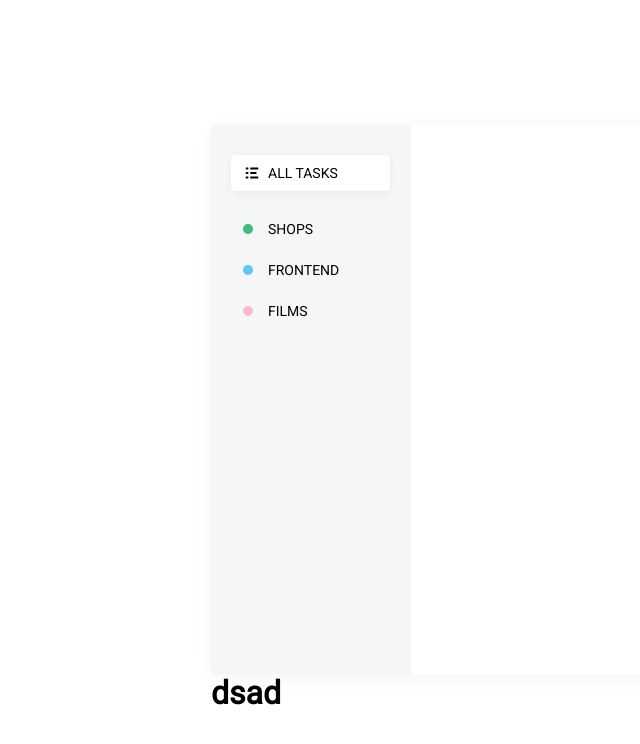
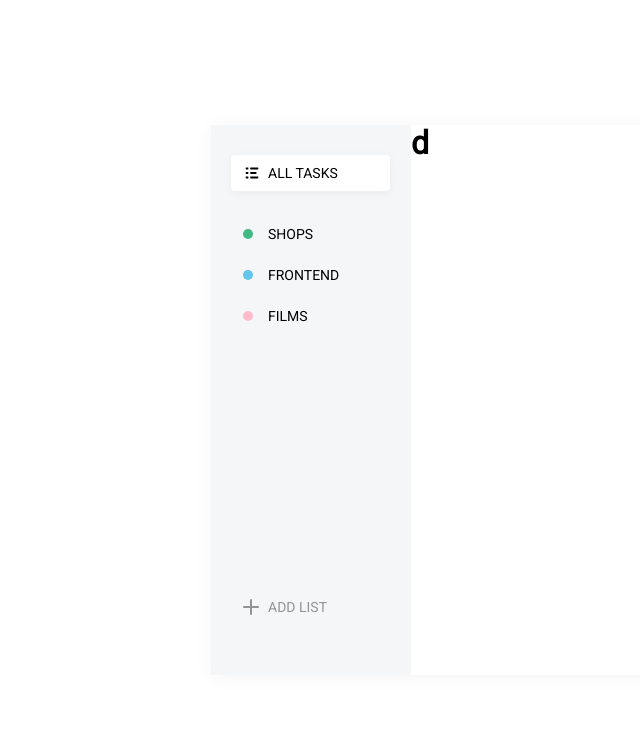
Before and after one commit to VengerAlex/TaskExtended, a React (Create React App) app: page / in a window 1280 px wide. Shown: the top 744 px of the page, without its empty margins (54-694 px from the left). Built offline with nearby package versions, Linux system fonts and the light colour scheme.

Commit message:
created color-picker

```diff
--- a/src/App.js
+++ b/src/App.js
@@ -1,22 +1,28 @@
 import List from "./components/List/index";
+import AddListBtn from "./components/AddListBtn/AddListBtn";
+import DB from './db.json'
 
 const App = (props) => {
+    console.log(DB)
+
     return (
         <div className='todo'>
             <div className="todo__sidebar">
-                <List items={[
-                    {
-                        icon: '/img/list.svg', title: 'All Tasks', active: true
-                    }
-                ]}/>
-                <List items={[
-                    {color: 'green', title: 'Shops'},
-                    {color: 'blue', title: 'Frontend'},
-                    {color: 'pink', title: 'Films'},
-                ]}/>
+                <List
+                    items={[{icon: '/img/list.svg', title: 'All Tasks', active: true}]}
+                    isRemovable = {false}
+                />
+                <List
+                    items={[
+                        {color: 'green', title: 'Shops'},
+                        {color: 'blue', title: 'Frontend'},
+                        {color: 'pink', title: 'Films'}]}
+                    isRemovable
+                />
+                <AddListBtn data={DB}/>
             </div>
             <div className="todo__tasks">
-                <h1>dsad</h1>
+                <h1>d</h1>
             </div>
         </div>
     )
--- /dev/null
+++ b/src/components/AddListBtn/AddListBtn.jsx
@@ -0,0 +1,70 @@
+import React, {useState} from 'react';
+
+import List from "../List";
+import './AddListBtn.scss'
+
+const AddListBtn = ({data}) => {
+    const [isOpened, setIsOpened] = useState(false)
+    const [color, setColor] = useState(data.colors[0])
+    const [value, setValue] = useState('')
+
+    const popupHandler = () => {
+        setIsOpened(!isOpened)
+    }
+    const closeHandler = () => {
+        setIsOpened(false)
+    }
+    const submitHandler = (e) => {
+        e.preventDefault()
+
+        const obj = {
+            title: value,
+            color: color.hex
+        }
+
+        console.log(obj)
+        setValue('')
+    }
+
+
+    return (
+        <div className='popup'>
+            <List
+                popupHandeler={popupHandler}
+                items={[{icon: 'img/add.svg', title: 'Add List'}]}
+                isRemovable={false}
+            />
+            {isOpened && <div className='popup__list'>
+                <input
+                    value={value}
+                    onChange={(e) => setValue(e.target.value)}
+                    placeholder='Title of your folder'
+                    className='input'
+                    type='text'
+                />
+                <button
+                    onClick={closeHandler}
+                    className=" popup__close">
+                    <img src="img/close.svg" alt="close btn"/>
+                </button>
+                {data.colors.map(el => (
+                    <span
+                        onClick={() => setColor(el)}
+                        key={el.id}
+                        className={color === el ? 'popup__circle active' : 'popup__circle'}
+                        style={{backgroundColor: el.hex}}
+                    ></span>
+                ))}
+                <button
+                    onClick={submitHandler}
+                    className='btn-default popup__btn'
+                >
+                    Add New Folder
+                </button>
+            </div>}
+        </div>
+
+    );
+};
+
+export default AddListBtn;
--- /dev/null
+++ b/src/components/AddListBtn/AddListBtn.scss
@@ -0,0 +1,41 @@
+.popup {
+  margin-top: auto;
+  position: relative;
+
+  &__list {
+    position: absolute;
+    padding: 20px;
+    display: flex;
+    flex-direction: column;
+    border-radius: 10px;
+    left: 0;
+    background-color: #fff;
+    box-shadow: 1px 2px 20px #cec9c9;
+    display: block;
+  }
+  &__btn{
+    width: 100%;
+  }
+
+  &__close {
+    position: absolute;
+    right: -10px;
+    top: -10px;
+    border: none;
+    cursor: pointer;
+  }
+  &__circle{
+    display: inline-block;
+    width: 20px;
+    height: 20px;
+    border-radius: 50%;
+    cursor: pointer;
+    & + &{
+      margin-left: 5px;
+    }
+  }
+}
+
+.popup__circle.active{
+  border: 1px solid black;
+}
--- a/src/components/List/List.scss
+++ b/src/components/List/List.scss
@@ -1,5 +1,12 @@
 .list {
   margin-bottom: 20px;
+  &:last-child{
+    opacity: 0.4;
+    transition: opacity 150ms ease-in-out;
+    &:hover{
+      opacity: 1;
+    }
+  }
 
   span {
     flex: 1;
@@ -45,7 +52,22 @@
       }
     }
   }
-  &__img{
+
+  &__img {
     position: absolute;
   }
+
+  &__close {
+    position: absolute;
+    right: 0;
+    height: 10px;
+    width: 10px;
+    display: none;
+  }
+
+  &:hover {
+    .list__close {
+      display: block;
+    }
+  }
 }
--- /dev/null
+++ b/src/components/List/ListItem.jsx
@@ -0,0 +1,16 @@
+import React from 'react';
+
+const ListItem = (props) => {
+    return (
+        <li key={props.el.title} className={props.el.active ? 'active' : ''}>
+            <img className='list__close' src={props.isRemovable ? '/img/close.svg' : ''} alt=""/>
+            {props.el.icon
+                ? <img className='list__img' src={props.el.icon} alt="#"/>
+                : <i className={`badge badge--${props.el.color}`}></i>
+            }
+            <span>{props.el.title}</span>
+        </li>
+    );
+};
+
+export default ListItem;
--- a/src/components/List/index.jsx
+++ b/src/components/List/index.jsx
@@ -1,13 +1,14 @@
 import  './List.scss'
+import ListItem from "./ListItem";
 
-const List = ({items}) => {
+
+const List = ({items, isRemovable, popupHandeler}) => {
     return (
-        <ul className="list">
+        <ul
+            onClick={popupHandeler}
+            className="list">
             {items.map(el => (
-                <li className={el.active ? 'active' : ''}>
-                    {el.icon ? <img className='list__img' src={el.icon} alt="#"/> : <i className={`badge badge--${el.color}`}></i>}
-                    <span>{el.title}</span>
-                </li>
+                <ListItem el={el} isRemovable={isRemovable}/>
             ))}
         </ul>
     );
--- a/src/index.scss
+++ b/src/index.scss
@@ -158,6 +158,10 @@ h1, h2, h3, h4, h5, h6, p{
 li{
   list-style: none;
 }
+button{
+  border: none;
+  background-color: transparent;
+}
 .todo{
   position: absolute;
   left: 50%;
@@ -167,12 +171,38 @@ li{
   transform: translate(-50%, -50%);
   border-radius: 10px;
   box-shadow: 1px 2px 20px #f3f3f3;
+  display: flex;
   &__sidebar{
     background-color: #f4f6f8;
     width: 200px;
     height: 100%;
     border-right: 1px solid #f4f6f8;
     padding: 30px 20px;
+    display: flex;
+    flex-direction: column;
   }
-
 }
+.input {
+  border: none;
+  padding: 8px 12px;
+  border-radius: 4px;
+  outline: none;
+  border: 1px solid #dbdbdb;
+  margin-bottom: 10px;
+  &::placeholder {
+    font-family: 'Roboto', sans-serif;
+    font-size: 14px;
+  }
+}
+.btn-default{
+  cursor: pointer;
+  color: #fff;
+  border-radius: 5px;
+  margin-top: 10px;
+  background-color: #42b883;
+  padding: 10px;
+  transition: background-color 200ms ease-in-out;
+  &:hover{
+    background-color: darken(#42b883, 10%);
+  }
+}
```
